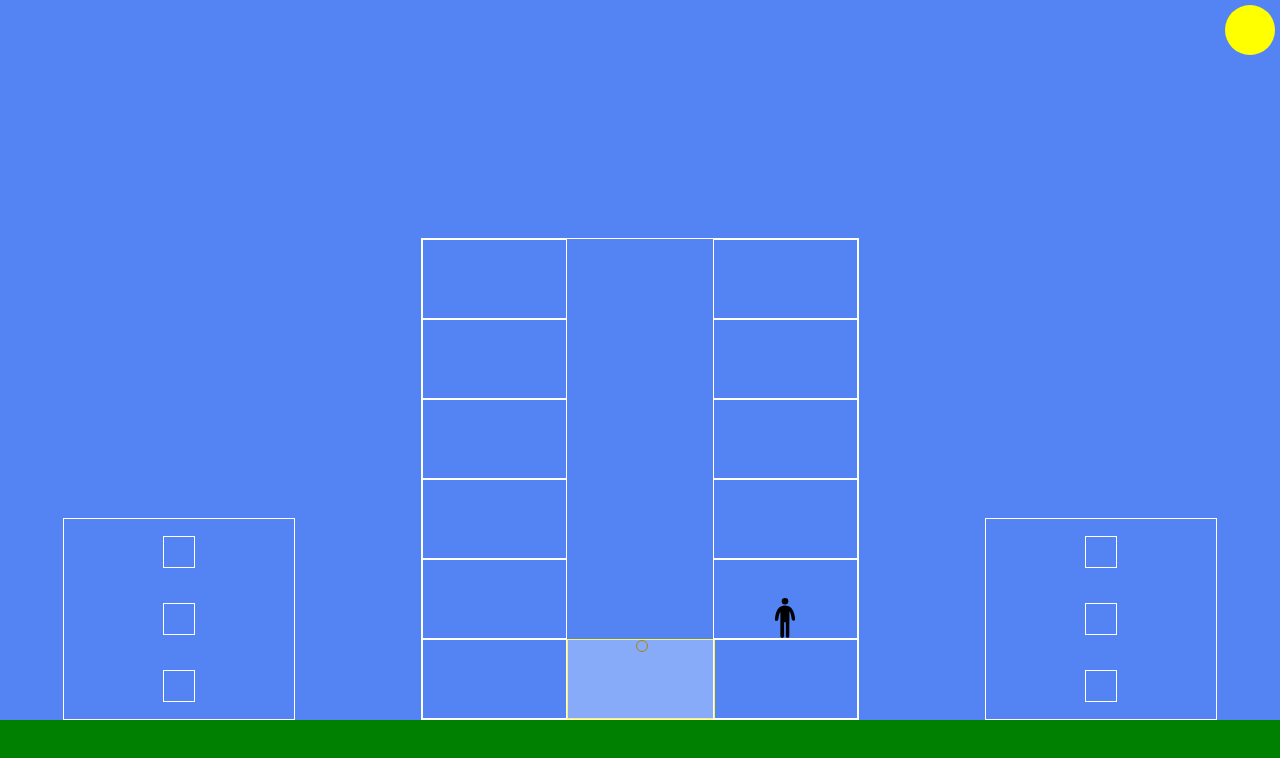
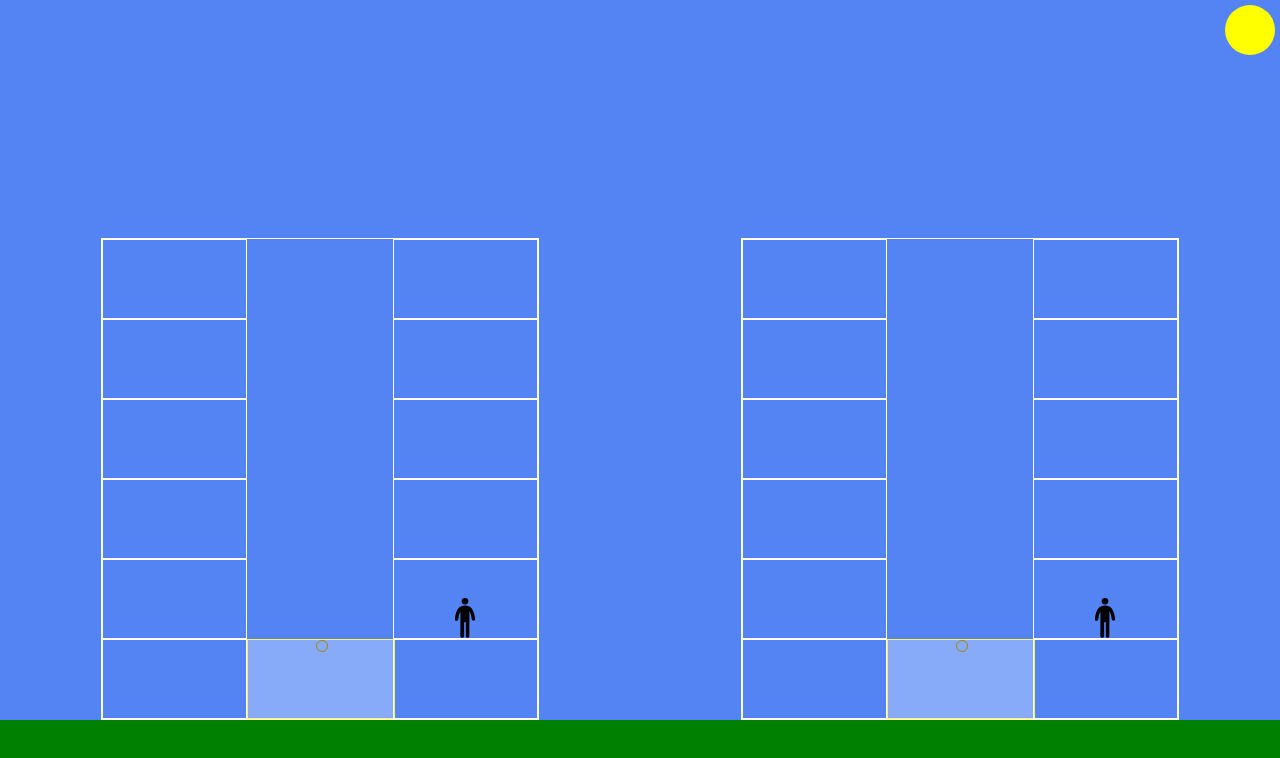
Before and after one commit to oleksandrT/UIcourse_lecture11_town, a plain HTML site: page index.html in a window 1280 px wide. Drawn offline with Linux system fonts and the light colour scheme.

Commit message:
Rewrite constructors

```diff
--- a/index.html
+++ b/index.html
@@ -11,11 +11,11 @@
         <div class="sun"></div>
     </header>
     <main>
-        <div class="house house-noelevator">
-            <div class="house_window"></div>
-            <div class="house_window"></div>
-            <div class="house_window"></div>
-        </div>
+        <!--<div class="house house-noelevator">-->
+            <!--<div class="house_window"></div>-->
+            <!--<div class="house_window"></div>-->
+            <!--<div class="house_window"></div>-->
+        <!--</div>-->
         <div class="house house-withelevator">
             <div class="house_left">
                 <div class="house_flat" data-floor="6"></div>
@@ -41,11 +41,12 @@
                 <div class="house_flat" data-floor="1"></div>
             </div>
         </div>
-        <div class="house house-noelevator">
-            <div class="house_window"></div>
-            <div class="house_window"></div>
-            <div class="house_window"></div>
-        </div>
+        <!--<div class="house house-noelevator">-->
+            <!--<div class="house_window"></div>-->
+            <!--<div class="house_window"></div>-->
+            <!--<div class="house_window"></div>-->
+        <!--</div>-->
+        <div class="house house-withelevator js-house"></div>
     </main>
     <footer></footer>
 
--- a/main.js
+++ b/main.js
@@ -1,3 +1,4 @@
-var houseEL = document.querySelector('.house-withelevator');
+//var houseEL = document.querySelector('.house-withelevator');
+var houseEL = document.querySelector('.js-house');
 
-var house = new House(houseEL);
+var house = new House(houseEL, 6);
--- a/module.js
+++ b/module.js
@@ -1,94 +1,96 @@
 ;(function () {
 
-    this.House = function (el) {
-        console.log('house');
-        console.log(el);
+    // Define House constructor
+    this.House = function (element, floors) {
+        // Public properties
+        this.element = element;
+        this.floors = floors;
+
+        _initHouse.call(this);
+    };
+
+    // Define Person constructor
+    function Person(floor, room) {
+        this.floor = floor;
+        this.room = room;
+
+        _renderPerson.call(this);
+    }
+
+    // Public methods
+    Person.prototype.callElevator = function () {
+        console.log('Call elevator');
+    };
+
+    // Private methods
+    function _initHouse() {
+        _renderHouse.call(this);
+
+        // Find room on 2nd floor on right side
+        var initRoom = this.element.querySelector(".house_right").querySelectorAll(".house_flat")[this.floors - 2];
+        var person = new Person(2, initRoom);
+
+        _addEventListeners.call(this);
+    }
+
+    function _renderHouse() {
+        var docFrag = document.createDocumentFragment();
+
+        // Create left side of house
+        var leftSide = document.createElement("div");
+        leftSide.className = "house_left";
+
+        // Create right side of house
+        var rightSide = document.createElement("div");
+        rightSide.className = "house_right";
+
+        // Fill with flats
+        for(var i=1, n = this.floors; i <= n; i++) {
+            var flatL = document.createElement("div"),
+                flatR = document.createElement("div");
+            flatL.className = "house_flat";
+            flatR.className = "house_flat";
+            flatL.setAttribute('data-floor', i);
+            flatR.setAttribute('data-floor', i);
+            leftSide.appendChild(flatL);
+            rightSide.appendChild(flatR);
+        }
+
+        // Create mine with elevatore
+        var mine = document.createElement("div");
+        mine.className = "house_mine";
+        var elevator = document.createElement("div");
+        elevator.className = "house_elevator";
+        var light = document.createElement("div");
+        light.className = "house_light";
+        elevator.appendChild(light);
+        mine.appendChild(elevator);
+
+        docFrag.appendChild(leftSide);
+        docFrag.appendChild(mine);
+        docFrag.appendChild(rightSide);
+        this.element.appendChild(docFrag);
+    }
+
+    function _addEventListeners() {
+        this.element.addEventListener("click", function (e) {
+            var target = e.target;
+            if (target.className == "house_flat") {
+                var targetFloor = parseInt(target.getAttribute("data-floor"), 10);
+                var person = new Person(targetFloor, target);
+            }
+        });
+    }
+
+    function _renderPerson() {
+        // Render person
+        var person = document.createElement("div");
+        person.className = "person";
+        var image = document.createElement("img");
+        image.setAttribute('src', 'images/man.svg');
+
+        person.appendChild(image);
+        this.room.appendChild(person);
     }
 
 })();
-
-
-
-
-// window.onload =
-//     function () {
-//
-//     // Init objects
-//     var mainHouse = new House( document.querySelector(".house-withelevator") );
-//     var elevator = new Elevator( document.querySelector(".house_elevator") );
-//
-// };
-
-// Define object constructors
-// function Person(floor) {
-//     this.atFloor = floor;
-//     this.callElevator = function () {
-//
-//     };
-// }
-//
-// function House(el) {
-//     this.flats = el.querySelectorAll(".house_flat");
-//
-//     var floor;
-//
-//     el.addEventListener("click", function (e) {
-//         var target = e.target;
-//         floor = target.getAttribute("data-floor");
-//         addPerson(target);
-//     });
-//
-//     function addPerson(target) {
-//         addPersonElement(target);
-//         var man = new Person();
-//     }
-//
-//     function addPersonElement(target) {
-//         if (target.className == "house_flat") {
-//             var imgEl = document.createElement("img");
-//             imgEl.setAttribute("src", "images/man.svg");
-//             var divEl = document.createElement("div");
-//             divEl.className = "person";
-//             divEl.appendChild(imgEl);
-//             target.appendChild(divEl);
-//         }
-//     }
-// }
-//
-// function Elevator(el) {
-//     var atFloor, light;
-//     var elem = el,
-//         lightElem = elem.querySelector(".house_light");
-//
-//     this.getFloor = function() {
-//         return atFloor;
-//     };
-//
-//     this.setFloor = function (value) {
-//         atFloor = value;
-//     };
-//
-//     this.turnOnLight = function () {
-//         light = "on";
-//         lightElem.className = "house_light on";
-//     };
-//
-//     this.turnOffLight = function () {
-//         light = "off";
-//         lightElem.className = "house_light on";
-//     };
-//
-//     this.uploadPerson = function () {
-//
-//     };
-//
-//     this.offloadPerson = function () {
-//
-//     };
-//
-//     function init() {
-//         atFloor = 1;
-//         light = "off";
-//     }
-//     init();
-// }
```
